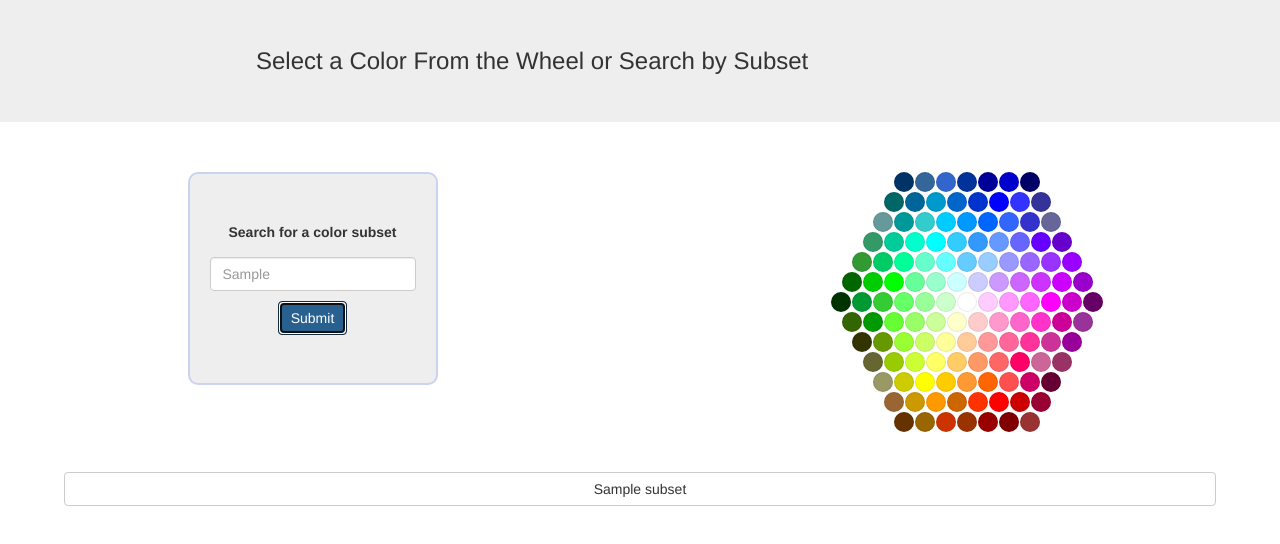
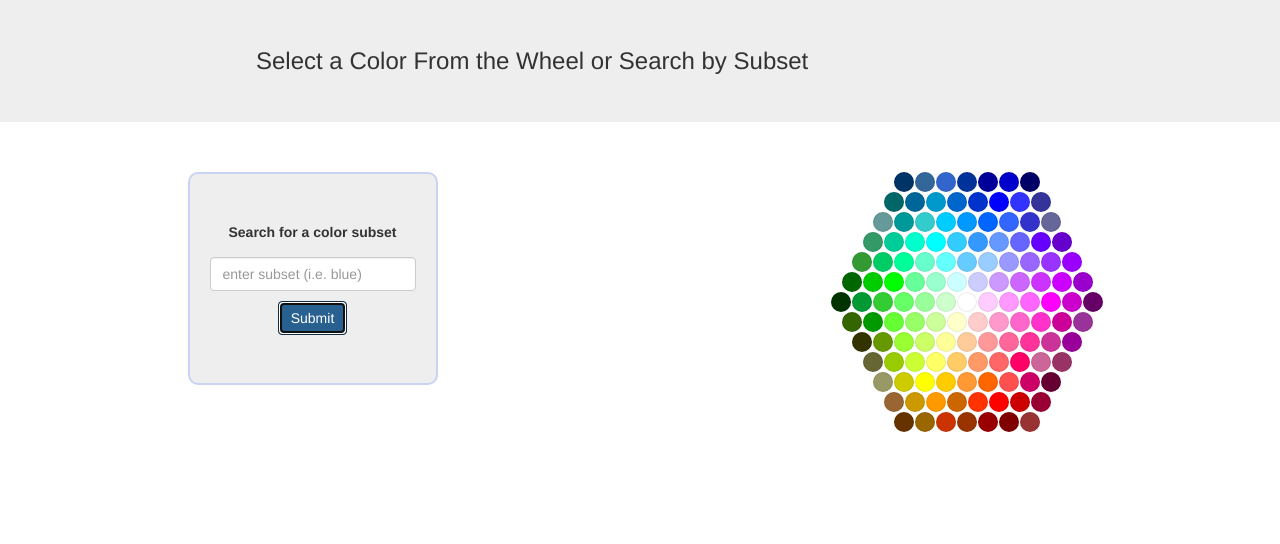
Before and after one commit to keyanbagheri/color_picker, a plain HTML site: page index.html in a window 1280 px wide. Both pictures are taken after typing "Sample" into the empty fields and a click on the input "Submit". Drawn offline with nearby package versions, Linux system fonts and the light colour scheme.

Commit message:
setting search bar placeholder

```diff
--- a/index.html
+++ b/index.html
@@ -11,7 +11,7 @@
 			<br>
 			<form class="jumbotron">
 				<label>Search for a color subset</label>
-				<input class="form-control" id="input" type="text" placeholder="red">
+				<input class="form-control" id="input" type="text" placeholder="enter subset (i.e. blue)">
 				<input class="btn btn-primary" id="button" type="submit" value="Submit">
 			</form>
 				<div id="color-selected"><p class="label label-default"></p></div>
--- a/js/scripts.js
+++ b/js/scripts.js
@@ -1,156 +1,156 @@
 var colorWheel = [
 	[
-		{rgba: 'RGBA(0, 51, 102, 1.00)', subsets: ['blue', 'dark']},
-		{rgba: 'RGBA(51, 102, 153, 1.00)', subsets: ['blue', 'dark']},
-		{rgba: 'RGBA(51, 102, 204, 1.00)', subsets: ['blue', 'dark']},
-		{rgba: 'RGBA(0, 51, 153, 1.00)', subsets: ['blue', 'dark']},
-		{rgba: 'RGBA(0, 0, 153, 1.00)', subsets: ['blue', 'dark']},
-		{rgba: 'RGBA(0, 0, 204, 1.00)', subsets: ['blue', 'dark']},
-		{rgba: 'RGBA(0, 0, 102, 1.00)', subsets: ['blue', 'dark']}
+		{rgba: 'rgb(0, 51, 102)', subsets: ['blue', 'dark']},
+		{rgba: 'rgb(51, 102, 153)', subsets: ['blue', 'dark']},
+		{rgba: 'rgb(51, 102, 204)', subsets: ['blue', 'dark']},
+		{rgba: 'rgb(0, 51, 153)', subsets: ['blue', 'dark']},
+		{rgba: 'rgb(0, 0, 153)', subsets: ['blue', 'dark']},
+		{rgba: 'rgb(0, 0, 204)', subsets: ['blue', 'dark']},
+		{rgba: 'rgb(0, 0, 102)', subsets: ['blue', 'dark']}
 	],
 	[
-		{rgba: 'RGBA(0, 102, 102, 1.00)', subsets: ['blue', 'green', 'dark']},
-		{rgba: 'RGBA(0, 102, 153, 1.00)', subsets: ['blue']},
-		{rgba: 'RGBA(0, 153, 204, 1.00)', subsets: ['blue']},
-		{rgba: 'RGBA(0, 102, 204, 1.00)', subsets: ['blue']},
-		{rgba: 'RGBA(0, 51, 204, 1.00)', subsets: ['blue']},
-		{rgba: 'RGBA(0, 0, 255, 1.00)', subsets: ['blue']},
-		{rgba: 'RGBA(51, 51, 255, 1.00)', subsets: ['blue']},
-		{rgba: 'RGBA(51, 51, 153, 1.00)', subsets: ['blue', 'dark']}
+		{rgba: 'rgb(0, 102, 102)', subsets: ['blue', 'green', 'dark']},
+		{rgba: 'rgb(0, 102, 153)', subsets: ['blue']},
+		{rgba: 'rgb(0, 153, 204)', subsets: ['blue']},
+		{rgba: 'rgb(0, 102, 204)', subsets: ['blue']},
+		{rgba: 'rgb(0, 51, 204)', subsets: ['blue']},
+		{rgba: 'rgb(0, 0, 255)', subsets: ['blue']},
+		{rgba: 'rgb(51, 51, 255)', subsets: ['blue']},
+		{rgba: 'rgb(51, 51, 153)', subsets: ['blue', 'dark']}
 	],
 	[
-		{rgba: 'RGBA(102, 153, 153, 1.00)', subsets: ['green']},
-		{rgba: 'RGBA(0, 153, 153, 1.00)', subsets: ['green']},
-		{rgba: 'RGBA(51, 204, 204, 1.00)', subsets: ['green']},
-		{rgba: 'RGBA(0, 204, 255, 1.00)', subsets: ['blue']},
-		{rgba: 'RGBA(0, 153, 255, 1.00)', subsets: ['blue']},
-		{rgba: 'RGBA(0, 102, 255, 1.00)', subsets: ['blue']},
-		{rgba: 'RGBA(51, 102, 255, 1.00)', subsets: ['blue']},
-		{rgba: 'RGBA(51, 51, 204, 1.00)', subsets: ['blue']},
-		{rgba: 'RGBA(102, 102, 153, 1.00)', subsets: ['blue', 'purple']},
+		{rgba: 'rgb(102, 153, 153)', subsets: ['green']},
+		{rgba: 'rgb(0, 153, 153)', subsets: ['green']},
+		{rgba: 'rgb(51, 204, 204)', subsets: ['green']},
+		{rgba: 'rgb(0, 204, 255)', subsets: ['blue']},
+		{rgba: 'rgb(0, 153, 255)', subsets: ['blue']},
+		{rgba: 'rgb(0, 102, 255)', subsets: ['blue']},
+		{rgba: 'rgb(51, 102, 255)', subsets: ['blue']},
+		{rgba: 'rgb(51, 51, 204)', subsets: ['blue']},
+		{rgba: 'rgb(102, 102, 153)', subsets: ['blue', 'purple']},
 	],
 	[
-		{rgba: 'RGBA(51, 153, 102, 1.00)', subsets: ['green']},
-		{rgba: 'RGBA(0, 204, 153, 1.00)', subsets: ['green']},
-		{rgba: 'RGBA(0, 255, 204, 1.00)', subsets: ['green', 'light']},
-		{rgba: 'RGBA(0, 255, 255, 1.00)', subsets: ['blue', 'light']},
-		{rgba: 'RGBA(51, 204, 255, 1.00)', subsets: ['blue', 'light']},
-		{rgba: 'RGBA(51, 153, 255, 1.00)', subsets: ['blue', 'light']},
-		{rgba: 'RGBA(102, 153, 255, 1.00)', subsets: ['blue', 'light']},
-		{rgba: 'RGBA(102, 102, 255, 1.00)', subsets: ['blue', 'purple', 'light']},
-		{rgba: 'RGBA(102, 0, 255, 1.00)', subsets: ['blue', 'purple']},
-		{rgba: 'RGBA(102, 0, 204, 1.00)', subsets: ['blue', 'purple']},
+		{rgba: 'rgb(51, 153, 102)', subsets: ['green']},
+		{rgba: 'rgb(0, 204, 153)', subsets: ['green']},
+		{rgba: 'rgb(0, 255, 204)', subsets: ['green', 'light']},
+		{rgba: 'rgb(0, 255, 255)', subsets: ['blue', 'light']},
+		{rgba: 'rgb(51, 204, 255)', subsets: ['blue', 'light']},
+		{rgba: 'rgb(51, 153, 255)', subsets: ['blue', 'light']},
+		{rgba: 'rgb(102, 153, 255)', subsets: ['blue', 'light']},
+		{rgba: 'rgb(102, 102, 255)', subsets: ['blue', 'purple', 'light']},
+		{rgba: 'rgb(102, 0, 255)', subsets: ['blue', 'purple']},
+		{rgba: 'rgb(102, 0, 204)', subsets: ['blue', 'purple']},
 	],
 	[
-		{rgba: 'RGBA(51, 153, 51, 1.00)', subsets: ['green']},
-		{rgba: 'RGBA(0, 204, 102, 1.00)', subsets: ['green']},
-		{rgba: 'RGBA(0, 255, 153, 1.00)', subsets: ['green']},
-		{rgba: 'RGBA(102, 255, 204, 1.00)', subsets: ['green', 'blue', 'light']},
-		{rgba: 'RGBA(102, 255, 255, 1.00)', subsets: ['blue', 'light']},
-		{rgba: 'RGBA(102, 204, 255, 1.00)', subsets: ['blue', 'light']},
-		{rgba: 'RGBA(153, 204, 255, 1.00)', subsets: ['blue', 'light']},
-		{rgba: 'RGBA(153, 153, 255, 1.00)', subsets: ['blue', 'purple', 'light']},
-		{rgba: 'RGBA(153, 102, 255, 1.00)', subsets: ['blue', 'purple']},
-		{rgba: 'RGBA(153, 51, 255, 1.00)', subsets: ['blue', 'purple']},
-		{rgba: 'RGBA(153, 0, 255, 1.00)', subsets: ['purple']},
+		{rgba: 'rgb(51, 153, 51)', subsets: ['green']},
+		{rgba: 'rgb(0, 204, 102)', subsets: ['green']},
+		{rgba: 'rgb(0, 255, 153)', subsets: ['green']},
+		{rgba: 'rgb(102, 255, 204)', subsets: ['green', 'blue', 'light']},
+		{rgba: 'rgb(102, 255, 255)', subsets: ['blue', 'light']},
+		{rgba: 'rgb(102, 204, 255)', subsets: ['blue', 'light']},
+		{rgba: 'rgb(153, 204, 255)', subsets: ['blue', 'light']},
+		{rgba: 'rgb(153, 153, 255)', subsets: ['blue', 'purple', 'light']},
+		{rgba: 'rgb(153, 102, 255)', subsets: ['blue', 'purple']},
+		{rgba: 'rgb(153, 51, 255)', subsets: ['blue', 'purple']},
+		{rgba: 'rgb(153, 0, 255)', subsets: ['purple']},
 	],
 	[
-		{rgba: 'RGBA(0, 102, 0, 1.00)', subsets: ['green', 'dark']},
-		{rgba: 'RGBA(0, 204, 0, 1.00)', subsets: ['green']},
-		{rgba: 'RGBA(0, 255, 0, 1.00)', subsets: ['green']},
-		{rgba: 'RGBA(102, 255, 153, 1.00)', subsets: ['green', 'light']},
-		{rgba: 'RGBA(153, 255, 204, 1.00)', subsets: ['green', 'light']},
-		{rgba: 'RGBA(204, 255, 255, 1.00)', subsets: ['blue', 'pastel', 'light']},
-		{rgba: 'RGBA(204, 204, 255, 1.00)', subsets: ['blue', 'purple', 'pastel', 'light']},
-		{rgba: 'RGBA(204, 153, 255, 1.00)', subsets: ['purple', 'light']},
-		{rgba: 'RGBA(204, 102, 255, 1.00)', subsets: ['purple', 'pink', 'light']},
-		{rgba: 'RGBA(204, 51, 255, 1.00)', subsets: ['purple', 'pink']},
-		{rgba: 'RGBA(204, 0, 255, 1.00)', subsets: ['purple', 'pink']},
-		{rgba: 'RGBA(153, 0, 204, 1.00)', subsets: ['purple', 'dark']},
+		{rgba: 'rgb(0, 102, 0)', subsets: ['green', 'dark']},
+		{rgba: 'rgb(0, 204, 0)', subsets: ['green']},
+		{rgba: 'rgb(0, 255, 0)', subsets: ['green']},
+		{rgba: 'rgb(102, 255, 153)', subsets: ['green', 'light']},
+		{rgba: 'rgb(153, 255, 204)', subsets: ['green', 'light']},
+		{rgba: 'rgb(204, 255, 255)', subsets: ['blue', 'pastel', 'light']},
+		{rgba: 'rgb(204, 204, 255)', subsets: ['blue', 'purple', 'pastel', 'light']},
+		{rgba: 'rgb(204, 153, 255)', subsets: ['purple', 'light']},
+		{rgba: 'rgb(204, 102, 255)', subsets: ['purple', 'pink', 'light']},
+		{rgba: 'rgb(204, 51, 255)', subsets: ['purple', 'pink']},
+		{rgba: 'rgb(204, 0, 255)', subsets: ['purple', 'pink']},
+		{rgba: 'rgb(153, 0, 204)', subsets: ['purple', 'dark']},
 	],
 	[
-		{rgba: 'RGBA(0, 51, 0, 1.00)', subsets: ['green', 'dark']},
-		{rgba: 'RGBA(0, 153, 51, 1.00)', subsets: ['green']},
-		{rgba: 'RGBA(51, 204, 51, 1.00)', subsets: ['green']},
-		{rgba: 'RGBA(102, 255, 102, 1.00)', subsets: ['green', 'light']},
-		{rgba: 'RGBA(153, 255, 153, 1.00)', subsets: ['green', 'light']},
-		{rgba: 'RGBA(204, 255, 204, 1.00)', subsets: ['green', 'pastel', 'light']},
-		{rgba: 'RGBA(255, 255, 255, 1.00)', subsets: ['white', 'light']},
-		{rgba: 'RGBA(255, 204, 255, 1.00)', subsets: ['pink', 'pastel', 'light']},
-		{rgba: 'RGBA(255, 153, 255, 1.00)', subsets: ['pink', 'light']},
-		{rgba: 'RGBA(255, 102, 255, 1.00)', subsets: ['pink', 'light']},
-		{rgba: 'RGBA(255, 0, 255, 1.00)', subsets: ['pink']},
-		{rgba: 'RGBA(204, 0, 204, 1.00)', subsets: ['pink', 'purple']},
-		{rgba: 'RGBA(102, 0, 102, 1.00)', subsets: ['purple', 'dark']},
+		{rgba: 'rgb(0, 51, 0)', subsets: ['green', 'dark']},
+		{rgba: 'rgb(0, 153, 51)', subsets: ['green']},
+		{rgba: 'rgb(51, 204, 51)', subsets: ['green']},
+		{rgba: 'rgb(102, 255, 102)', subsets: ['green', 'light']},
+		{rgba: 'rgb(153, 255, 153)', subsets: ['green', 'light']},
+		{rgba: 'rgb(204, 255, 204)', subsets: ['green', 'pastel', 'light']},
+		{rgba: 'rgb(255, 255, 255)', subsets: ['white', 'light']},
+		{rgba: 'rgb(255, 204, 255)', subsets: ['pink', 'pastel', 'light']},
+		{rgba: 'rgb(255, 153, 255)', subsets: ['pink', 'light']},
+		{rgba: 'rgb(255, 102, 255)', subsets: ['pink', 'light']},
+		{rgba: 'rgb(255, 0, 255)', subsets: ['pink']},
+		{rgba: 'rgb(204, 0, 204)', subsets: ['pink', 'purple']},
+		{rgba: 'rgb(102, 0, 102)', subsets: ['purple', 'dark']},
 	],
 	[
-		{rgba: 'RGBA(51, 102, 0, 1.00)', subsets: ['green', 'dark']},
-		{rgba: 'RGBA(0, 153, 0, 1.00)', subsets: ['green']},
-		{rgba: 'RGBA(102, 255, 51, 1.00)', subsets: ['green']},
-		{rgba: 'RGBA(153, 255, 102, 1.00)', subsets: ['green', 'light']},
-		{rgba: 'RGBA(204, 255, 153, 1.00)', subsets: ['green', 'light']},
-		{rgba: 'RGBA(255, 255, 204, 1.00)', subsets: ['yellow', 'pastel', 'light']},
-		{rgba: 'RGBA(255, 204, 204, 1.00)', subsets: ['pink', 'pastel', 'light']},
-		{rgba: 'RGBA(255, 153, 204, 1.00)', subsets: ['pink', 'light']},
-		{rgba: 'RGBA(255, 102, 204, 1.00)', subsets: ['pink', 'red', 'light']},
-		{rgba: 'RGBA(255, 51, 204, 1.00)', subsets: ['pink']},
-		{rgba: 'RGBA(204, 0, 153, 1.00)', subsets: ['purple', 'pink']},
-		{rgba: 'RGBA(153, 51, 153, 1.00)', subsets: ['purple', 'dark']},
+		{rgba: 'rgb(51, 102, 0)', subsets: ['green', 'dark']},
+		{rgba: 'rgb(0, 153, 0)', subsets: ['green']},
+		{rgba: 'rgb(102, 255, 51)', subsets: ['green']},
+		{rgba: 'rgb(153, 255, 102)', subsets: ['green', 'light']},
+		{rgba: 'rgb(204, 255, 153)', subsets: ['green', 'light']},
+		{rgba: 'rgb(255, 255, 204)', subsets: ['yellow', 'pastel', 'light']},
+		{rgba: 'rgb(255, 204, 204)', subsets: ['pink', 'pastel', 'light']},
+		{rgba: 'rgb(255, 153, 204)', subsets: ['pink', 'light']},
+		{rgba: 'rgb(255, 102, 204)', subsets: ['pink', 'red', 'light']},
+		{rgba: 'rgb(255, 51, 204)', subsets: ['pink']},
+		{rgba: 'rgb(204, 0, 153)', subsets: ['purple', 'pink']},
+		{rgba: 'rgb(153, 51, 153)', subsets: ['purple', 'dark']},
 	],
 	[
-		{rgba: 'RGBA(51, 51, 0, 1.00)', subsets: ['green', 'brown']},
-		{rgba: 'RGBA(102, 153, 0, 1.00)', subsets: ['green']},
-		{rgba: 'RGBA(153, 255, 51, 1.00)', subsets: ['green']},
-		{rgba: 'RGBA(204, 255, 102, 1.00)', subsets: ['green', 'light']},
-		{rgba: 'RGBA(255, 255, 153, 1.00)', subsets: ['yellow', 'light']},
-		{rgba: 'RGBA(255, 204, 153, 1.00)', subsets: ['orange', 'light']},
-		{rgba: 'RGBA(255, 153, 153, 1.00)', subsets: ['orange', 'pink', 'light']},
-		{rgba: 'RGBA(255, 102, 153, 1.00)', subsets: ['pink', 'red', 'light']},
-		{rgba: 'RGBA(255, 51, 153, 1.00)', subsets: ['pink', 'red']},
-		{rgba: 'RGBA(204, 51, 153, 1.00)', subsets: ['purple', 'pink']},
-		{rgba: 'RGBA(153, 0, 153, 1.00)', subsets: ['purple']},
+		{rgba: 'rgb(51, 51, 0)', subsets: ['green', 'brown']},
+		{rgba: 'rgb(102, 153, 0)', subsets: ['green']},
+		{rgba: 'rgb(153, 255, 51)', subsets: ['green']},
+		{rgba: 'rgb(204, 255, 102)', subsets: ['green', 'light']},
+		{rgba: 'rgb(255, 255, 153)', subsets: ['yellow', 'light']},
+		{rgba: 'rgb(255, 204, 153)', subsets: ['orange', 'light']},
+		{rgba: 'rgb(255, 153, 153)', subsets: ['orange', 'pink', 'light']},
+		{rgba: 'rgb(255, 102, 153)', subsets: ['pink', 'red', 'light']},
+		{rgba: 'rgb(255, 51, 153)', subsets: ['pink', 'red']},
+		{rgba: 'rgb(204, 51, 153)', subsets: ['purple', 'pink']},
+		{rgba: 'rgb(153, 0, 153)', subsets: ['purple']},
 	],
 	[
-		{rgba: 'RGBA(102, 102, 51, 1.00)', subsets: ['brown', 'green']},
-		{rgba: 'RGBA(153, 204, 0, 1.00)', subsets: ['green']},
-		{rgba: 'RGBA(204, 255, 51, 1.00)', subsets: ['green', 'light']},
-		{rgba: 'RGBA(255, 255, 102, 1.00)', subsets: ['yellow', 'light']},
-		{rgba: 'RGBA(255, 204, 102, 1.00)', subsets: ['orange', 'yellow', 'light']},
-		{rgba: 'RGBA(255, 153, 102, 1.00)', subsets: ['orange', 'light']},
-		{rgba: 'RGBA(255, 102, 102, 1.00)', subsets: ['orange', 'red', 'light']},
-		{rgba: 'RGBA(255, 0, 102, 1.00)', subsets: ['red', 'light']},
-		{rgba: 'RGBA(204, 102, 153, 1.00)', subsets: ['red', 'purple']},
-		{rgba: 'RGBA(153, 51, 102, 1.00)', subsets: ['red', 'purple']},
+		{rgba: 'rgb(102, 102, 51)', subsets: ['brown', 'green']},
+		{rgba: 'rgb(153, 204, 0)', subsets: ['green']},
+		{rgba: 'rgb(204, 255, 51)', subsets: ['green', 'light']},
+		{rgba: 'rgb(255, 255, 102)', subsets: ['yellow', 'light']},
+		{rgba: 'rgb(255, 204, 102)', subsets: ['orange', 'yellow', 'light']},
+		{rgba: 'rgb(255, 153, 102)', subsets: ['orange', 'light']},
+		{rgba: 'rgb(255, 102, 102)', subsets: ['orange', 'red', 'light']},
+		{rgba: 'rgb(255, 0, 102)', subsets: ['red', 'light']},
+		{rgba: 'rgb(204, 102, 153)', subsets: ['red', 'purple']},
+		{rgba: 'rgb(153, 51, 102)', subsets: ['red', 'purple']},
 	],
 	[
-		{rgba: 'RGBA(153, 153, 102, 1.00)', subsets: ['brown']},
-		{rgba: 'RGBA(204, 204, 0, 1.00)', subsets: ['brown', 'yellow']},
-		{rgba: 'RGBA(255, 255, 0, 1.00)', subsets: ['yellow']},
-		{rgba: 'RGBA(255, 204, 0, 1.00)', subsets: ['yellow', 'orange']},
-		{rgba: 'RGBA(255, 153, 51, 1.00)', subsets: ['orange']},
-		{rgba: 'RGBA(255, 102, 0, 1.00)', subsets: ['orange']},
-		{rgba: 'RGBA(255, 80, 80, 1.00)', subsets: ['red', 'orange']},
-		{rgba: 'RGBA(204, 0, 102, 1.00)', subsets: ['red']},
-		{rgba: 'RGBA(102, 0, 51, 1.00)', subsets: ['red', 'purple']},
+		{rgba: 'rgb(153, 153, 102)', subsets: ['brown']},
+		{rgba: 'rgb(204, 204, 0)', subsets: ['brown', 'yellow']},
+		{rgba: 'rgb(255, 255, 0)', subsets: ['yellow']},
+		{rgba: 'rgb(255, 204, 0)', subsets: ['yellow', 'orange']},
+		{rgba: 'rgb(255, 153, 51)', subsets: ['orange']},
+		{rgba: 'rgb(255, 102, 0)', subsets: ['orange']},
+		{rgba: 'rgb(255, 80, 80)', subsets: ['red', 'orange']},
+		{rgba: 'rgb(204, 0, 102)', subsets: ['red']},
+		{rgba: 'rgb(102, 0, 51)', subsets: ['red', 'purple']},
 	],
 	[
-		{rgba: 'RGBA(153, 102, 51, 1.00)', subsets: ['brown', 'dark']},
-		{rgba: 'RGBA(204, 153, 0, 1.00)', subsets: ['brown', 'yellow']},
-		{rgba: 'RGBA(255, 153, 0, 1.00)', subsets: ['orange', 'yellow']},
-		{rgba: 'RGBA(204, 102, 0, 1.00)', subsets: ['brown', 'yellow']},
-		{rgba: 'RGBA(255, 51, 0, 1.00)', subsets: ['red', 'orange']},
-		{rgba: 'RGBA(255, 0, 0, 1.00)', subsets: ['red']},
-		{rgba: 'RGBA(204, 0, 0, 1.00)', subsets: ['red']},
-		{rgba: 'RGBA(153, 0, 51, 1.00)', subsets: ['red', 'purple', 'dark']},
+		{rgba: 'rgb(153, 102, 51)', subsets: ['brown', 'dark']},
+		{rgba: 'rgb(204, 153, 0)', subsets: ['brown', 'yellow']},
+		{rgba: 'rgb(255, 153, 0)', subsets: ['orange', 'yellow']},
+		{rgba: 'rgb(204, 102, 0)', subsets: ['brown', 'yellow']},
+		{rgba: 'rgb(255, 51, 0)', subsets: ['red', 'orange']},
+		{rgba: 'rgb(255, 0, 0)', subsets: ['red']},
+		{rgba: 'rgb(204, 0, 0)', subsets: ['red']},
+		{rgba: 'rgb(153, 0, 51)', subsets: ['red', 'purple', 'dark']},
 	],
 	[
-		{rgba: 'RGBA(102, 51, 0, 1.00)', subsets: ['brown', 'dark']},
-		{rgba: 'RGBA(153, 102, 0, 1.00)', subsets: ['brown', 'dark']},
-		{rgba: 'RGBA(204, 51, 0, 1.00)', subsets: ['orange', 'red', 'dark']},
-		{rgba: 'RGBA(153, 51, 0, 1.00)', subsets: ['brown', 'red', 'dark']},
-		{rgba: 'RGBA(153, 0, 0, 1.00)', subsets: ['red', 'dark']},
-		{rgba: 'RGBA(128, 0, 0, 1.00)', subsets: ['red', 'brown', 'dark']},
-		{rgba: 'RGBA(153, 51, 51, 1.00)', subsets: ['red', 'brown', 'dark']},
+		{rgba: 'rgb(102, 51, 0)', subsets: ['brown', 'dark']},
+		{rgba: 'rgb(153, 102, 0)', subsets: ['brown', 'dark']},
+		{rgba: 'rgb(204, 51, 0)', subsets: ['orange', 'red', 'dark']},
+		{rgba: 'rgb(153, 51, 0)', subsets: ['brown', 'red', 'dark']},
+		{rgba: 'rgb(153, 0, 0)', subsets: ['red', 'dark']},
+		{rgba: 'rgb(128, 0, 0)', subsets: ['red', 'brown', 'dark']},
+		{rgba: 'rgb(153, 51, 51)', subsets: ['red', 'brown', 'dark']},
 	]
 ]
 
@@ -177,7 +177,7 @@ $(document).ready(function(){
 	}
 
 	function showSubsetColors(subset){
-		$('#input').attr("placeholder", subset);
+		$('#input').attr("placeholder", 'enter subset (i.e. pastel)');
 		$('#colors-display').append('<div class="subset-display" id="' + subset + '"><br><div class="btn btn-default btn-block">' + subset + ' subset</div><div><br>')
 		var colors = []
 		for(var i=0; i<7; i++){
@@ -241,7 +241,13 @@ $(document).ready(function(){
 	$('#button').on('click', function(e){
 		$('#colors-display').html('');
 		e.preventDefault();
-		showSubsetColors($('#input').val());
+		var validSubsets = ['red', 'blue', 'green', 'white', 'light', 'dark', 'pastel', 'brown', 'pink', 'purple', 'orange']
+		$.each(validSubsets, function(index, subset){
+			if ($('#input').val() == subset) {
+				showSubsetColors($('#input').val());
+				$('#input').attr("placeholder", subset);
+			}
+		})
 		$('#input').val('');
 	})
 
```
